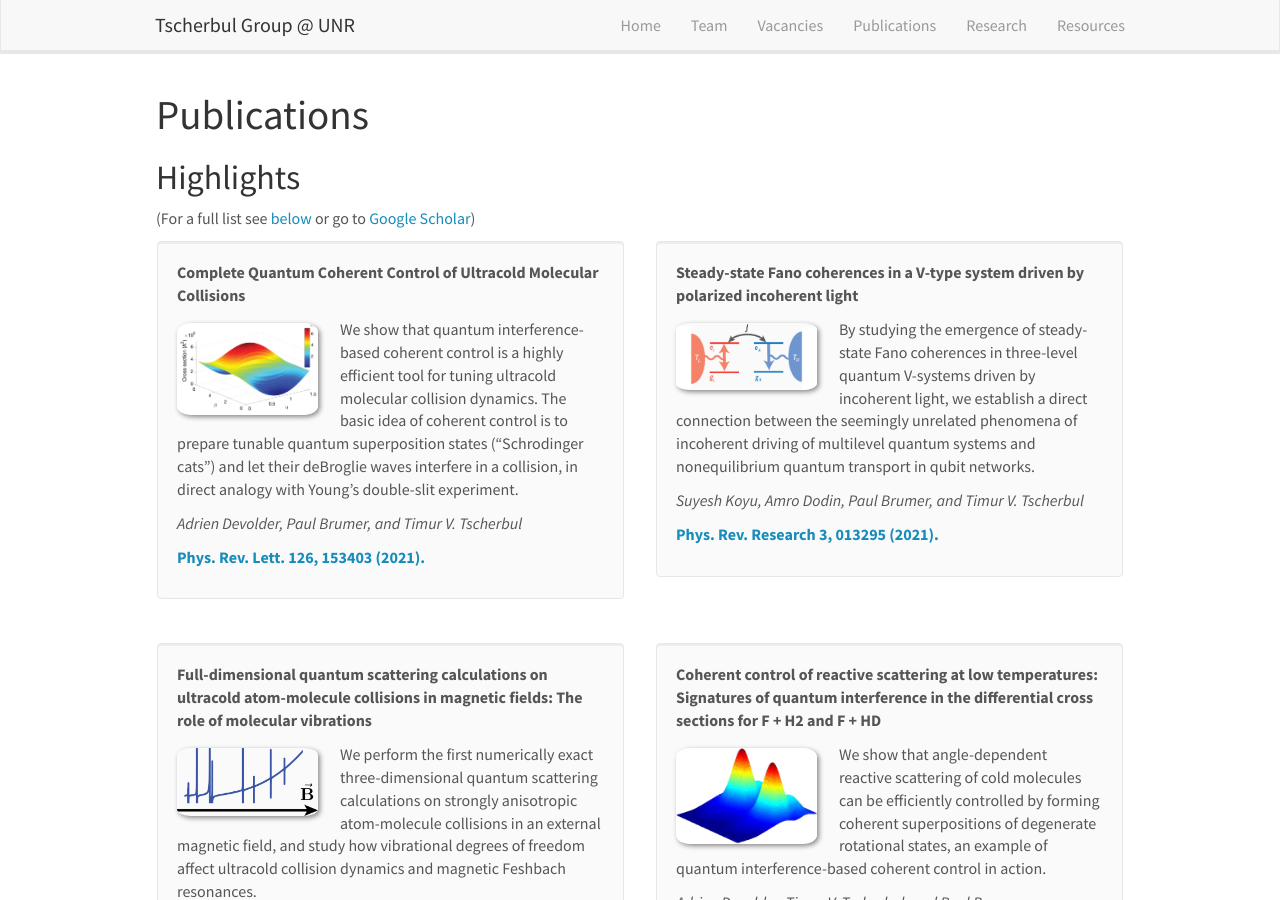
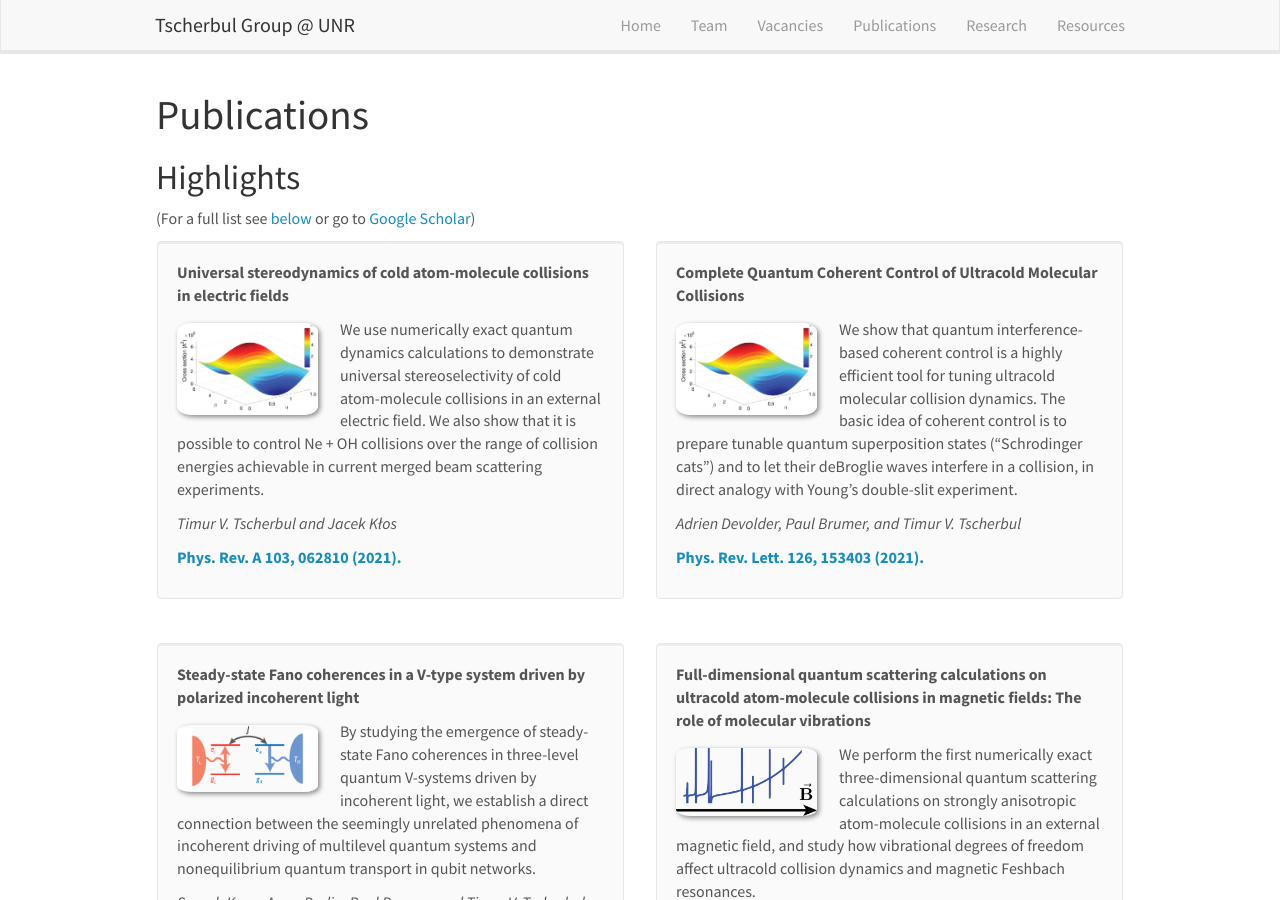
Before and after one commit to tscherbul/tscherbul.github.io, a Jekyll site: the page built from _pages/publications.md, in a window 1280 px wide and 900 px high. Built offline with Jekyll 4.4.1, drawn with Linux system fonts in a browser that asks for light colours; nearby versions of some CDN libraries; some of the changed text lies outside the part shown.

Commit message:
Update publist.yml

```diff
--- a/_data/publist.yml
+++ b/_data/publist.yml
@@ -1,6 +1,16 @@
+- title: "Universal stereodynamics of cold atom-molecule collisions in electric fields"
+  image: 2021-CC-PRL.png
+  description: We use numerically exact quantum dynamics calculations to demonstrate universal stereoselectivity of cold atom-molecule collisions in an external electric field. We also show that it is possible to control Ne + OH collisions over the range of collision energies achievable in current merged beam scattering experiments.
+  authors: Timur V. Tscherbul and Jacek Kłos
+  link:
+    url: https://journals.aps.org/pra/abstract/10.1103/PhysRevA.103.062810
+    display:  Phys. Rev. A 103, 062810 (2021).
+  highlight: 1
+  news2:
+
 - title: "Complete Quantum Coherent Control of Ultracold Molecular Collisions"
   image: 2021-CC-PRL.png
-  description: We show that quantum interference-based coherent control is a highly efficient tool for tuning ultracold molecular collision dynamics. The basic idea of coherent control is to prepare tunable quantum superposition states ("Schrodinger cats") and let their deBroglie waves interfere in a collision, in direct analogy with Young's double-slit experiment.
+  description: We show that quantum interference-based coherent control is a highly efficient tool for tuning ultracold molecular collision dynamics. The basic idea of coherent control is to prepare tunable quantum superposition states ("Schrodinger cats") and to let their deBroglie waves interfere in a collision, in direct analogy with Young's double-slit experiment.
   authors: Adrien Devolder, Paul Brumer, and Timur V. Tscherbul
   link:
     url: https://journals.aps.org/prl/abstract/10.1103/PhysRevLett.126.153403
```
